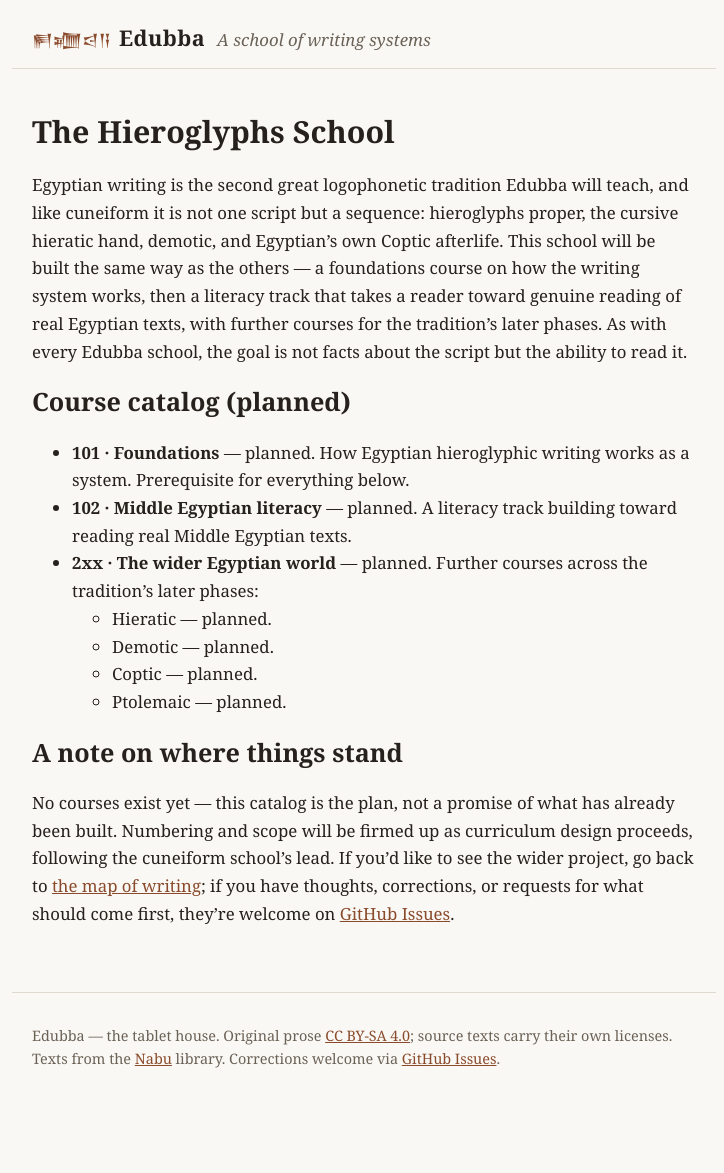
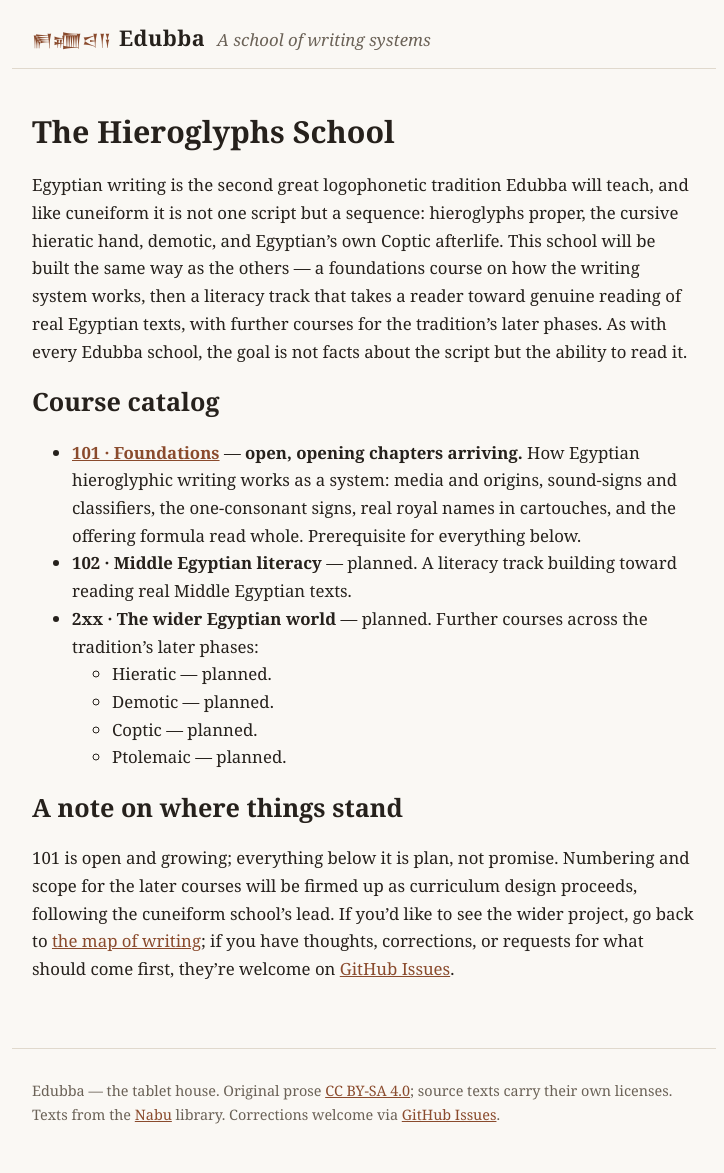
Before and after one commit to arvicco/nabu-edubba, a Jekyll site: the page built from site/hieroglyphs/index.md, in a window 1280 px wide. Shown: the whole page, without its empty margins (276-1000 px from the left). Built offline with Jekyll 4.4.1, drawn with Linux system fonts in a browser that asks for light colours; before the commit the page ends 1118 px from its top, so only the background shows below that.

Commit message:
feat: hieroglyphs school opens — 101 course architecture (M4-1)
/hieroglyphs/ catalog goes live with 101 Foundations (committed
13-chapter TOC, essence titles); school accent (lapis) applied via
body class on all school pages; stale 'no courses exist' notes and
the eleven-chapters miscount fixed on both school catalogs.

Co-Authored-By: Claude Fable 5 <noreply@anthropic.com>

```diff
--- a/site/_layouts/default.html
+++ b/site/_layouts/default.html
@@ -7,7 +7,7 @@
   <meta name="description" content="{{ page.description | default: site.description | strip_newlines | strip }}">
   <link rel="stylesheet" href="{{ '/assets/style.css' | relative_url }}">
 </head>
-<body>
+<body{% if page.school %} class="school-{{ page.school }}"{% endif %}>
   <header class="site-header">
     <a class="wordmark" href="{{ '/' | relative_url }}" title="Edubba — the tablet house">
       <span class="wordmark-glyphs" aria-hidden="true">𒂍𒁾𒁀𒀀</span>
--- a/site/assets/style.css
+++ b/site/assets/style.css
@@ -421,6 +421,10 @@ img, svg { max-width: 100%; }
   .reading-line .gloss { padding-left: 1rem; }
 }
 
+/* Course pages carry their school's accent (landing cards already do) */
+body.school-hieroglyphs { --accent: var(--accent-hieroglyphs); }
+body.school-hanzi { --accent: var(--accent-hanzi); }
+
 .translit { font-style: italic; }
 /* transliteration indexes: rendered as real <sub> at build time */
 sub { font-size: 0.72em; line-height: 0; }
--- a/site/hieroglyphs/index.md
+++ b/site/hieroglyphs/index.md
@@ -17,10 +17,14 @@ that takes a reader toward genuine reading of real Egyptian texts, with
 further courses for the tradition's later phases. As with every Edubba
 school, the goal is not facts about the script but the ability to read it.
 
-## Course catalog (planned)
+## Course catalog
 
-- **101 · Foundations** — planned. How Egyptian hieroglyphic writing works
-  as a system. Prerequisite for everything below.
+- **[101 · Foundations]({{ '/hieroglyphs/101/' | relative_url }})** —
+  **open, opening chapters arriving.** How Egyptian hieroglyphic
+  writing works as a system: media and origins, sound-signs and
+  classifiers, the one-consonant signs, real royal names in
+  cartouches, and the offering formula read whole. Prerequisite for
+  everything below.
 - **102 · Middle Egyptian literacy** — planned. A literacy track building
   toward reading real Middle Egyptian texts.
 - **2xx · The wider Egyptian world** — planned. Further courses across the
@@ -32,8 +36,8 @@ school, the goal is not facts about the script but the ability to read it.
 
 ## A note on where things stand
 
-No courses exist yet — this catalog is the plan, not a promise of what
-has already been built. Numbering and scope will be firmed up as
+101 is open and growing; everything below it is plan, not promise.
+Numbering and scope for the later courses will be firmed up as
 curriculum design proceeds, following the cuneiform school's lead. If
 you'd like to see the wider project, go back to
 [the map of writing]({{ '/' | relative_url }}); if you have thoughts, corrections, or requests
```
Also changed, not shown: site/cuneiform/index.md (+5 -4 lines), site/hieroglyphs/101/index.md (added, +48 -0 lines).
